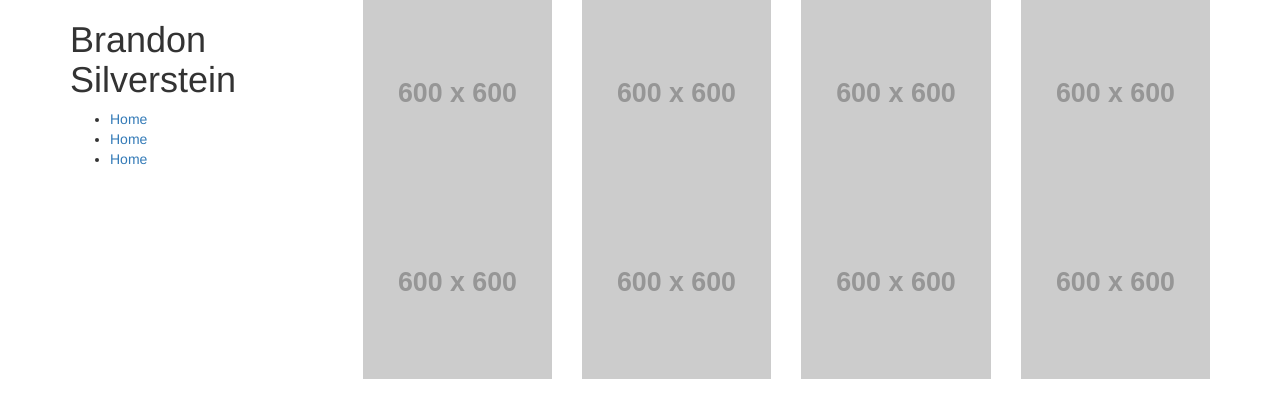
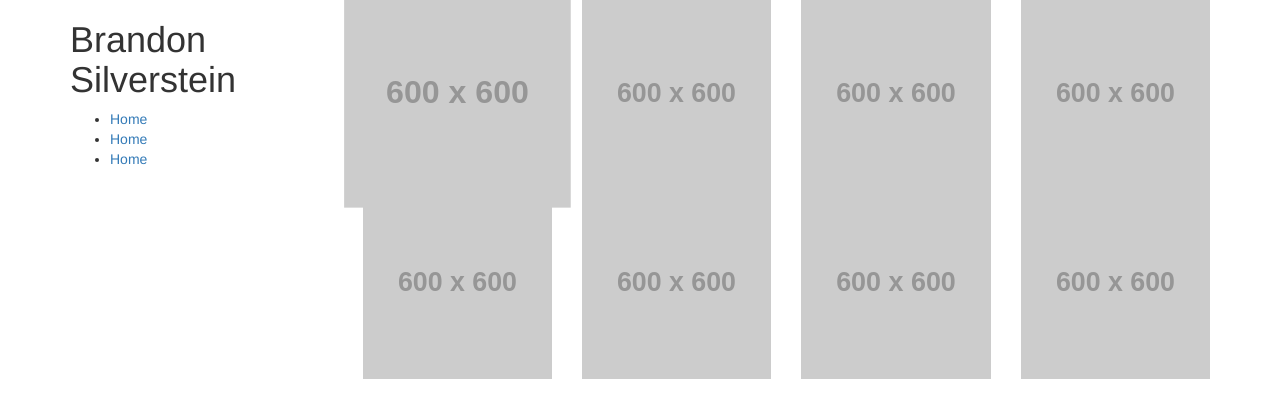
Before and after one commit to thebsilverstein/utep-interactive-2-spring-2016, a plain HTML site: page Example Files/nested_grid.html in a window 1280 px wide. In both pictures the pointer is over the picture 457 px from the left and 94 px from the top of the page. Drawn offline with nearby package versions, Linux system fonts and the light colour scheme; placeholder pictures from the web are drawn by us.

Commit message:
Add zoom in effect to nested grid image.

```diff
--- a/Example Files/nested_grid.html
+++ b/Example Files/nested_grid.html
@@ -12,6 +12,22 @@
 		width: 100%;
 		height: auto;
 	}
+    .img-hover img {
+        -webkit-transition: all .3s ease; /* Safari and Chrome */
+        -moz-transition: all .3s ease; /* Firefox */
+        -o-transition: all .3s ease; /* IE 9 */
+        -ms-transition: all .3s ease; /* Opera */
+        transition: all .3s ease;
+    }
+    .img-hover img:hover {
+        -webkit-backface-visibility: hidden;
+        backface-visibility: hidden;
+        -webkit-transform:translateZ(0) scale(1.20); /* Safari and Chrome */
+        -moz-transform:scale(1.20); /* Firefox */
+        -ms-transform:scale(1.20); /* IE 9 */
+        -o-transform:translatZ(0) scale(1.20); /* Opera */
+        transform:translatZ(0) scale(1.20);
+    }
 </style>
 
 </head>
@@ -39,7 +55,7 @@
 
                 	<!-- Project -->
                     <div class="col-xs-12 col-sm-6 col-md-4 col-lg-3">
-                    	<div class="image">
+                    	<div class="image img-hover">
                         	<img src="http://placehold.it/600x600">
                         </div>
                     </div>
```
Also changed, not shown: 1 other file.
